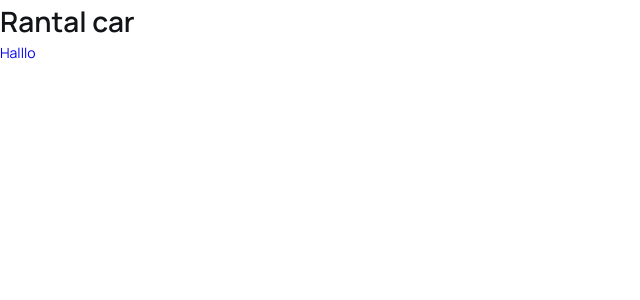
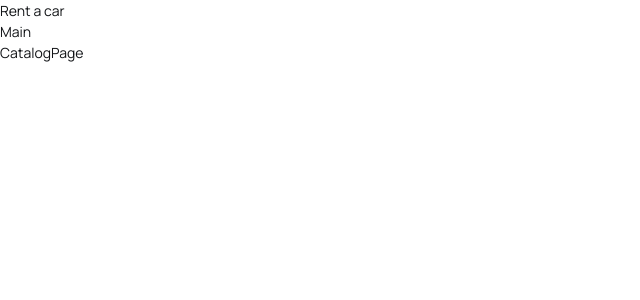
Before and after one commit to apazient/rent-a-car, a React (Create React App) app: page /rent-a-car/catalog in a window 1280 px wide. Shown: the top 300 px of the page, without its empty margins (0-640 px from the left). Built offline with nearby package versions, Linux system fonts and the light colour scheme.

Commit message:
add routing

```diff
--- a/package.json
+++ b/package.json
@@ -1,6 +1,7 @@
 {
   "name": "rent-a-car",
   "version": "0.1.0",
+   "homepage": "https://apazient.github.io/rent-a-car/",
   "private": true,
   "dependencies": {
     "@reduxjs/toolkit": "^1.9.5",
--- a/src/App.js
+++ /dev/null
@@ -1,10 +0,0 @@
-function App() {
-  return (
-    <div>
-      <h1>Rantal car</h1>
-      <a href="www.de.de">Halllo</a>
-    </div>
-  );
-}
-
-export default App;
--- /dev/null
+++ b/src/App.jsx
@@ -0,0 +1,16 @@
+import React from "react";
+import { Route, Routes } from "react-router-dom";
+import { Layout } from "./components/Layout/Layout";
+import { CatalogPage } from "./pages/CatalogPage";
+import FavoritePage from "./pages/FavoritePage";
+
+export const App = () => {
+  return (
+    <Routes>
+      <Route path="/" element={<Layout />}>
+        <Route path="/catalog" element={<CatalogPage />} />
+        <Route path="/favorites" element={<FavoritePage />} />
+      </Route>
+    </Routes>
+  );
+};
--- a/src/index.js
+++ b/src/index.js
@@ -1,18 +1,21 @@
 import React from "react";
 import ReactDOM from "react-dom/client";
 import "modern-normalize";
-import App from "./App";
+import { App } from "./App";
 import { ThemeProvider } from "styled-components";
 import { theme } from "./styles/theme";
 import { GlobalStyles } from "./styles/GlobalStyles";
+import { BrowserRouter } from "react-router-dom";
 
 const root = ReactDOM.createRoot(document.getElementById("root"));
 root.render(
   // <React.StrictMode>
-  <ThemeProvider theme={theme}>
-    <App />
-    <GlobalStyles />
-  </ThemeProvider>
+  <BrowserRouter basename="/rent-a-car">
+    <ThemeProvider theme={theme}>
+      <App />
+      <GlobalStyles />
+    </ThemeProvider>
+  </BrowserRouter>
 
   // </React.StrictMode>
 );
--- a/src/pages/CatalogPage.jsx
+++ b/src/pages/CatalogPage.jsx
@@ -0,0 +1,5 @@
+import React from "react";
+
+export const CatalogPage = () => {
+  return <div>CatalogPage</div>;
+};
--- a/src/pages/FavoritePage.jsx
+++ b/src/pages/FavoritePage.jsx
@@ -0,0 +1,7 @@
+import React from "react";
+
+const FavoritePage = () => {
+  return <div>FavoritePage</div>;
+};
+
+export default FavoritePage;
```
Also changed, not shown: src/pages/HomePage.jsx (+7 -0 lines).
